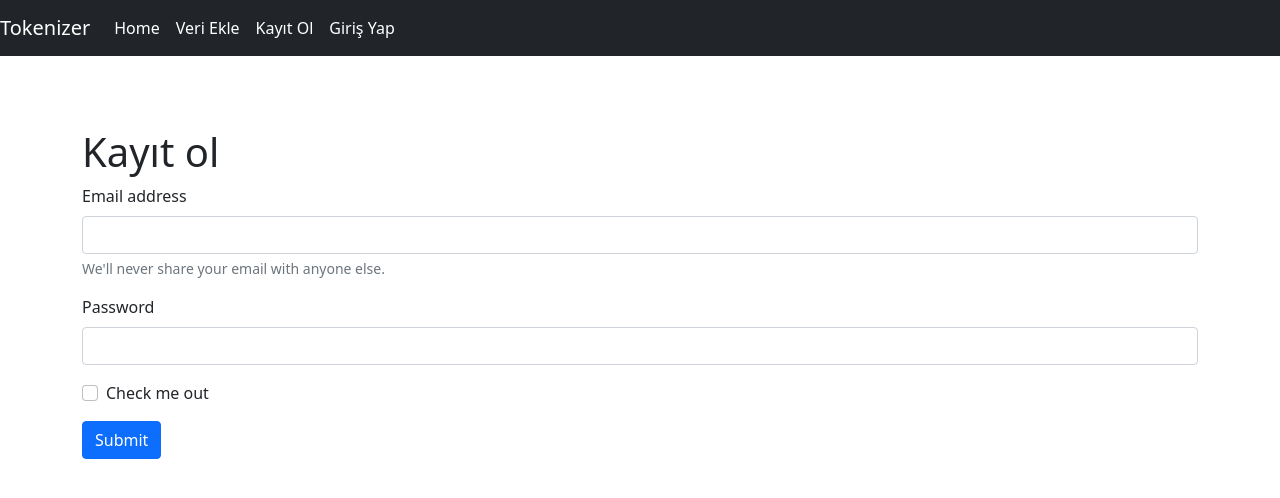
After one commit to demirelakif/TokenizeFlask, a Flask app: page /register in a window 1280 px wide. The commit adds this page. Shown: the top 498 px of the page. Run offline with Flask 2, Linux system fonts and the light colour scheme; some libraries are stand-ins or nearby versions.

Commit message:
mongodb connection has been established,login and register page have been prepared and form has been added for both of them

```diff
--- a/main.py
+++ b/main.py
@@ -1,19 +1,32 @@
 from flask import Flask,render_template,request
 from flask_wtf import FlaskForm
 from pandas import value_counts
+from sqlalchemy import true
 from wtforms.validators import DataRequired
 from wtforms import StringField
 import os
 import Tokenize
 import csv
 import pandas as pd
+import pymongo
+from flask import Flask, session
+import sys
+from passlib.hash import sha256_crypt
 
+client = pymongo.MongoClient("mongodb+srv://crowd:crowd@cluster0.bn20y.mongodb.net/?retryWrites=true&w=majority")
+db = client["Crowdsourcing"]
+collection = db.users
 
 class dataForm(FlaskForm):
     name = StringField('data', validators=[DataRequired()])
 
 
 app = Flask(__name__)
+
+SESSION_TYPE = 'redis'
+app.config.from_object(__name__)
+
+
 data = []
 result = []
 SECRET_KEY = os.urandom(32)
@@ -28,6 +41,45 @@ def index():
         return render_template("index.html",form = form,data=data ,result=result)
 
     return render_template("index.html",form = form,data=data,result=result)
+
+
+@app.route("/register",methods=['GET', 'POST'])
+def register():
+    if request.method=="POST":
+
+        username = request.form.get.username
+        password = sha256_crypt.encrypt(request.form.get.password)
+        mydict = { "username": username, "password": password }
+        collection.insert_one(mydict)
+        return("<h1>success</h1>")
+
+
+
+    return render_template("register.html")
+
+@app.route("/login",methods=['GET', 'POST'])
+def login():
+    if request.method == "POST":
+        username = request.form.get.username
+        password = request.form.get.username
+
+        user = collection.find_one({"username":username,"password": password})
+        if sha256_crypt.verify(password,user["password"]):
+            session["logged_in"]=True
+            session["username"]= user["username"]
+
+        else:
+            #password yanlışsa
+            pass
+    if request.method == "GET":
+        return render_template("login.html")
+
+    #return render_template("login.html")
+
+
+
+
+
 
 @app.route("/about")
 def about():
--- /dev/null
+++ b/static/css/login.css
@@ -0,0 +1,3 @@
+#loginContainer {
+    padding: 25px;
+}
--- a/templates/includes/navbar.html
+++ b/templates/includes/navbar.html
@@ -7,6 +7,8 @@
     <div class="navbar-nav">
       <a class="nav-link active" href="/about">Home <span class="sr-only"></span></a>
       <a class="nav-link active" href="/VeriEkle">Veri Ekle</a>
+      <a class="nav-link active" href="/register">Kayıt Ol</a>
+      <a class="nav-link active" href="/login">Giriş Yap</a>
     </div>
   </div>
 </nav>
--- a/templates/layout.html
+++ b/templates/layout.html
@@ -10,6 +10,9 @@
                 Tokenize
             {% endblock %}
     </title>
+    <style>
+
+    </style>
 </head>
 <body>
     {% include "includes/navbar.html" %}
--- /dev/null
+++ b/templates/register.html
@@ -0,0 +1,42 @@
+{% extends "layout.html" %}
+
+
+{% block body %}
+<!DOCTYPE html>
+<html lang="en">
+<head>
+    <meta charset="UTF-8">
+    <meta http-equiv="X-UA-Compatible" content="IE=edge">
+    <meta name="viewport" content="width=device-width, initial-scale=1.0">
+    <link href="https://cdn.jsdelivr.net/npm/bootstrap@5.1.3/dist/css/bootstrap.min.css" rel="stylesheet" integrity="sha384-1BmE4kWBq78iYhFldvKuhfTAU6auU8tT94WrHftjDbrCEXSU1oBoqyl2QvZ6jIW3" crossorigin="anonymous">
+    <!-- <link rel= "stylesheet" type= "text/css" href= "{{ url_for('static',filename='css/register.css') }}"> -->
+
+    <title>Document</title>
+</head>
+<body>
+
+    <form>
+      <h1 id="topHeader">Kayıt ol</h1>
+        <div id="registerForm" class="mb-3">
+          <label for="exampleInputEmail1" class="form-label">Email address</label>
+          <input type="email" class="form-control" name="username" id="exampleInputEmail1" aria-describedby="emailHelp">
+          <div id="emailHelp" class="form-text">We'll never share your email with anyone else.</div>
+        </div>
+        <div class="mb-3">
+          <label for="exampleInputPassword1" class="form-label">Password</label>
+          <input type="password" name="password" class="form-control" id="exampleInputPassword1">
+        </div>
+        <div class="mb-3 form-check">
+          <input type="checkbox" class="form-check-input" id="exampleCheck1">
+          <label class="form-check-label" for="exampleCheck1">Check me out</label>
+        </div>
+        <button type="submit" class="btn btn-primary">Submit</button>
+      </form>
+      <script src="https://cdn.jsdelivr.net/npm/bootstrap@5.1.3/dist/js/bootstrap.bundle.min.js" integrity="sha384-ka7Sk0Gln4gmtz2MlQnikT1wXgYsOg+OMhuP+IlRH9sENBO0LRn5q+8nbTov4+1p" crossorigin="anonymous"></script>
+
+<script src="https://cdn.jsdelivr.net/npm/@popperjs/core@2.10.2/dist/umd/popper.min.js" integrity="sha384-7+zCNj/IqJ95wo16oMtfsKbZ9ccEh31eOz1HGyDuCQ6wgnyJNSYdrPa03rtR1zdB" crossorigin="anonymous"></script>
+<script src="https://cdn.jsdelivr.net/npm/bootstrap@5.1.3/dist/js/bootstrap.min.js" integrity="sha384-QJHtvGhmr9XOIpI6YVutG+2QOK9T+ZnN4kzFN1RtK3zEFEIsxhlmWl5/YESvpZ13" crossorigin="anonymous"></script>
+</body>
+</html>
+
+{% endblock %}
```
Also changed, not shown: static/css/register.css (added, +7 -0 lines), templates/login.html (added, +40 -0 lines).
